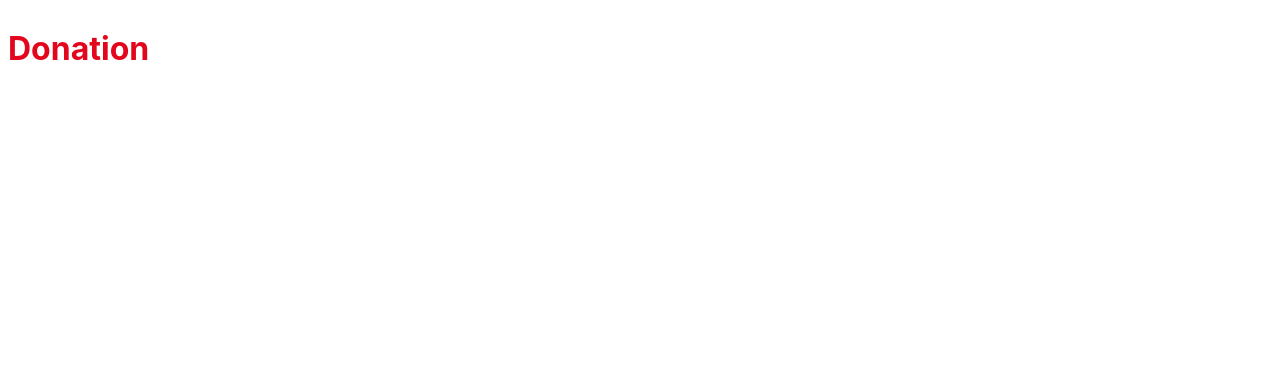
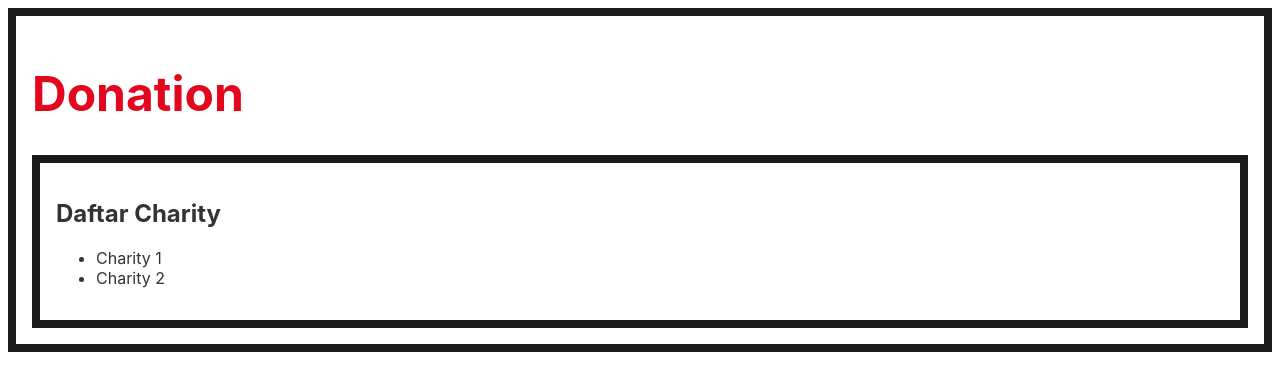
Before and after one commit to robbytrujillo/charity, a Svelte app: page / in a window 1280 px wide. Shown: the top 390 px of the page. Built offline with nearby package versions, Linux system fonts and the light colour scheme.

Commit message:
writing css in svelte

```diff
--- a/src/App.svelte
+++ b/src/App.svelte
@@ -1,15 +1,25 @@
 <script>
+	import CharityList from "./CharityList.svelte";
+
 	let title = "Charity";
 	setTimeout(function () {
 		title = "Donation";
 	}, 2000);
 </script>
 
-<h1>{title}</h1>
-
 <style>
 h1 {
-	fonst-size: 3em;
+	font-size: 3em;
 	color: #e2071c;
 }
+
+:global(div) {
+	border: 0.5em solid #1a1a1a;
+	padding: 1em;
+}
 </style>
+
+<div>
+	<h1>{title}</h1>
+	<CharityList />
+</div>
--- a/src/CharityList.svelte
+++ b/src/CharityList.svelte
@@ -0,0 +1,8 @@
+<div>
+    <h2>Daftar Charity</h2>
+    <ul>
+        <li>Charity 1</li>
+        <li>Charity 2</li>
+        <!-- <li>Charity 3</li> -->
+    </ul>
+</div>
```
